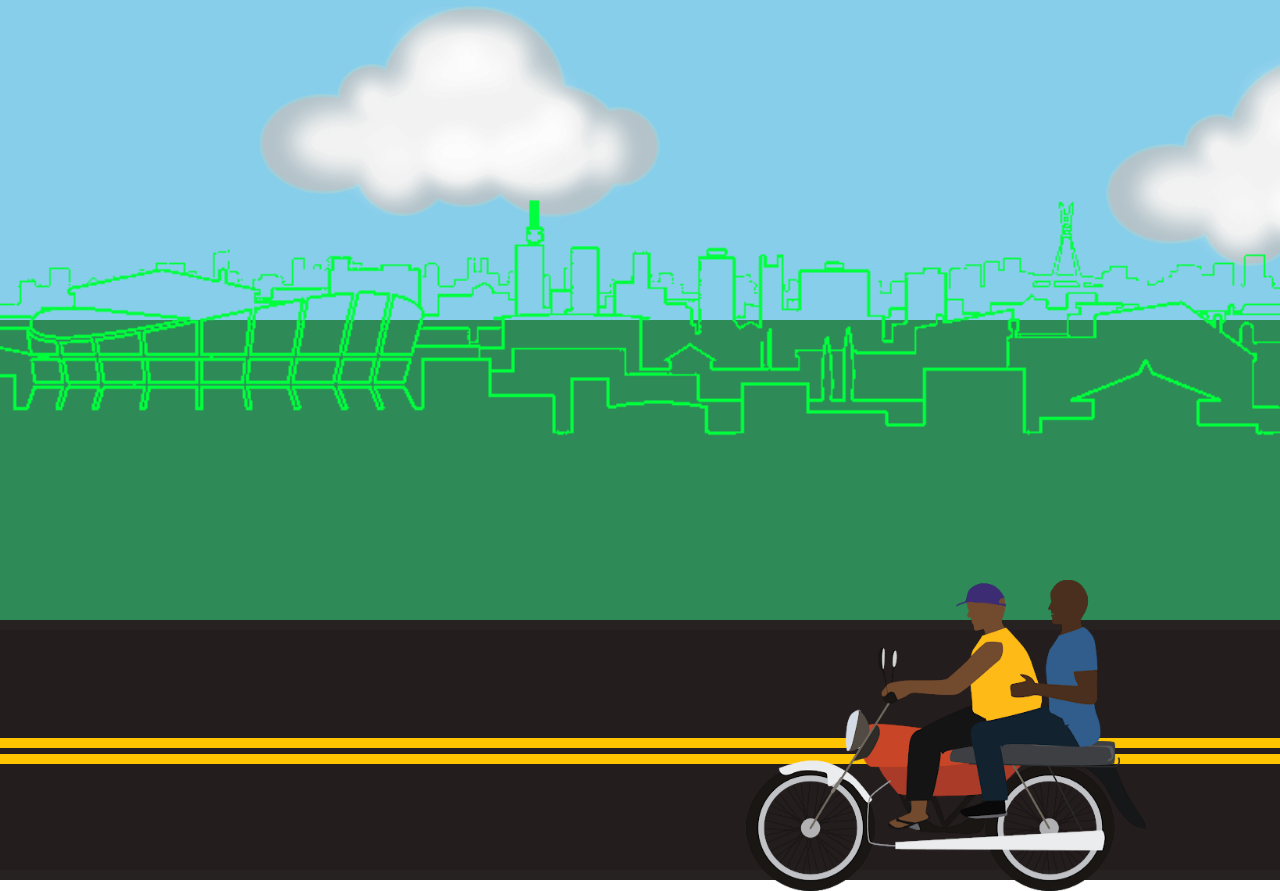
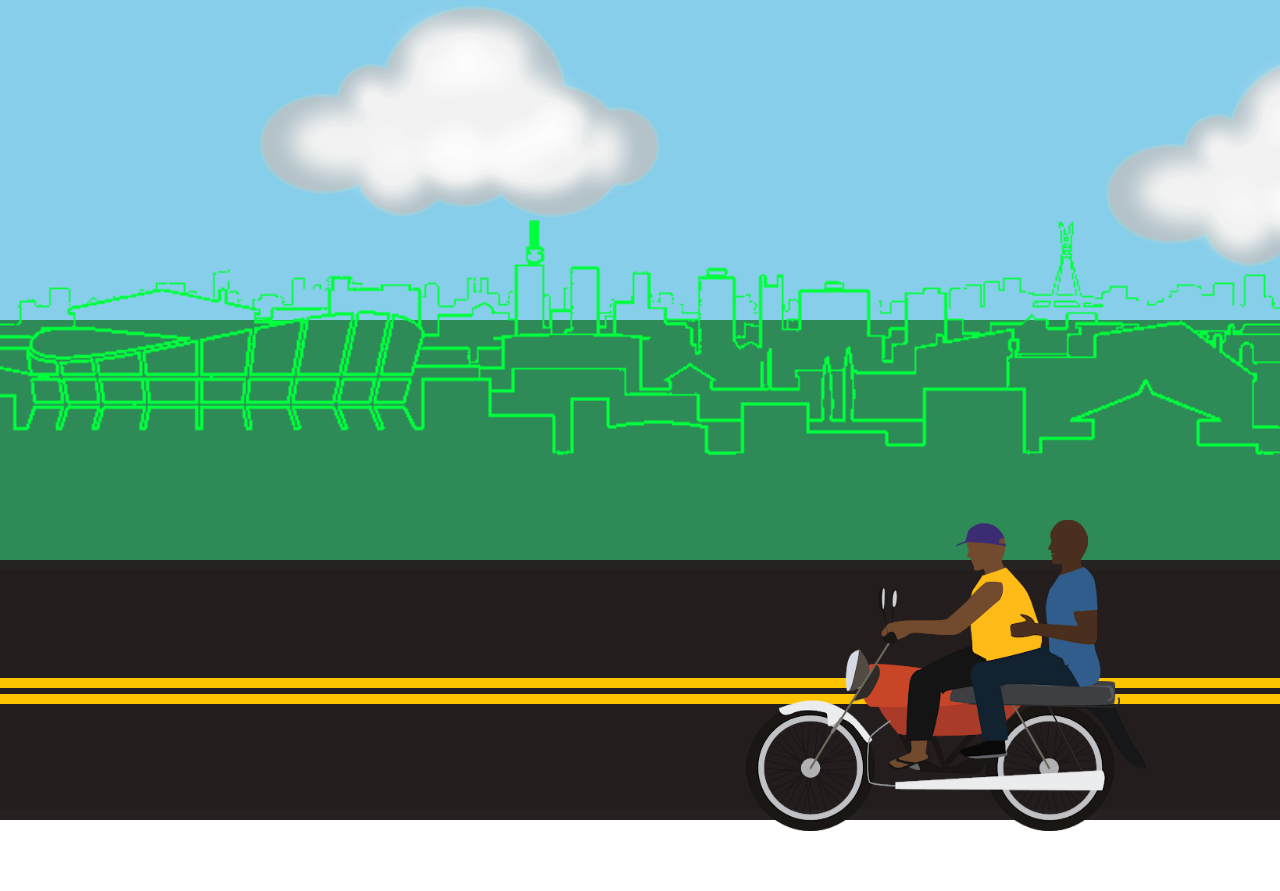
Before and after one commit to samiiexx/moving-bus, a plain HTML site: page index.html in a window 1280 px wide. Shown: the top 891 px of the page. After the commit the page ends 831 px from the top, so only its background shows below. Drawn offline with Linux system fonts and the light colour scheme.

Commit message:
Update height of lagos.png

```diff
--- a/style.css
+++ b/style.css
@@ -34,14 +34,16 @@ img{
 }
 
 .grass {
-    height: 300px;
+    /* height: 300px; */
+    height: 30vh;
     background: seagreen;
 }
 
 .lagos {
     position: absolute;
     width: 100%;
-    top: -300px;
+    top: -35vh;
+    /* top: -300px; */
 }
 
 .road {
```
